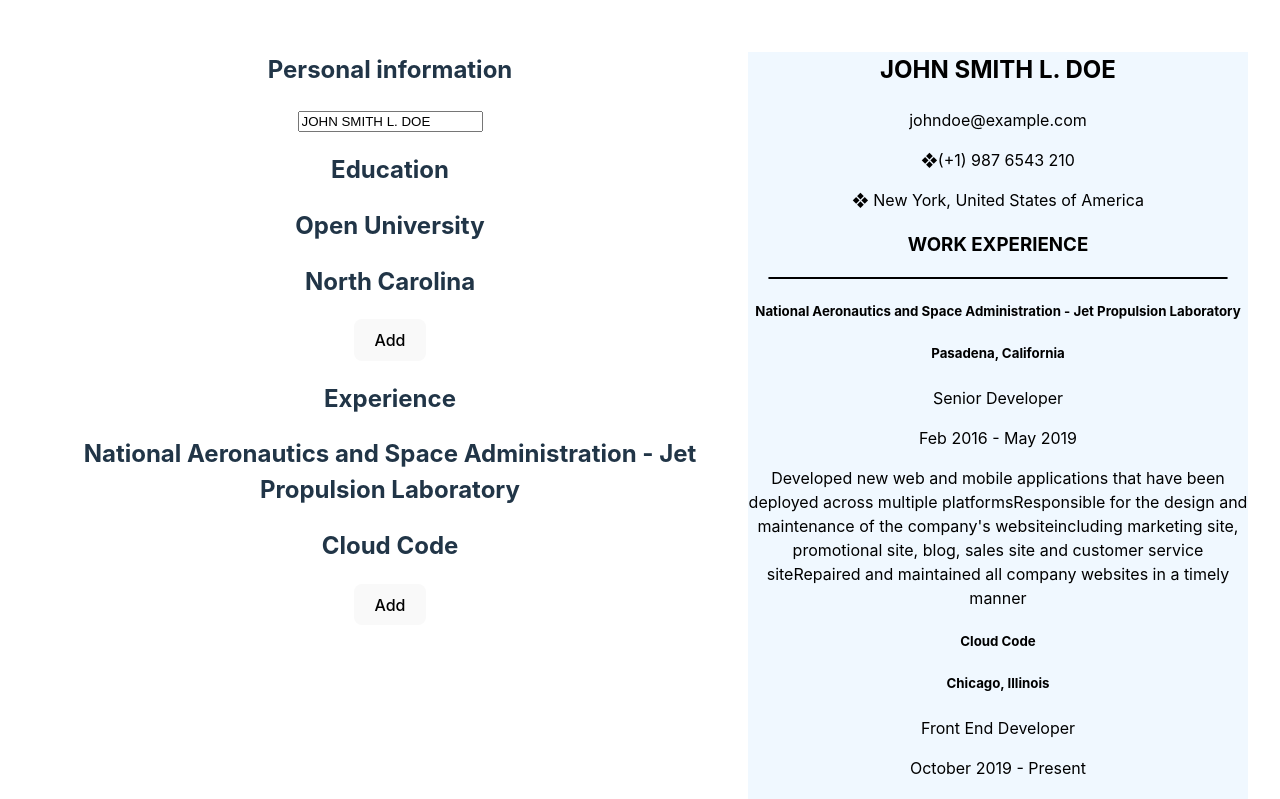
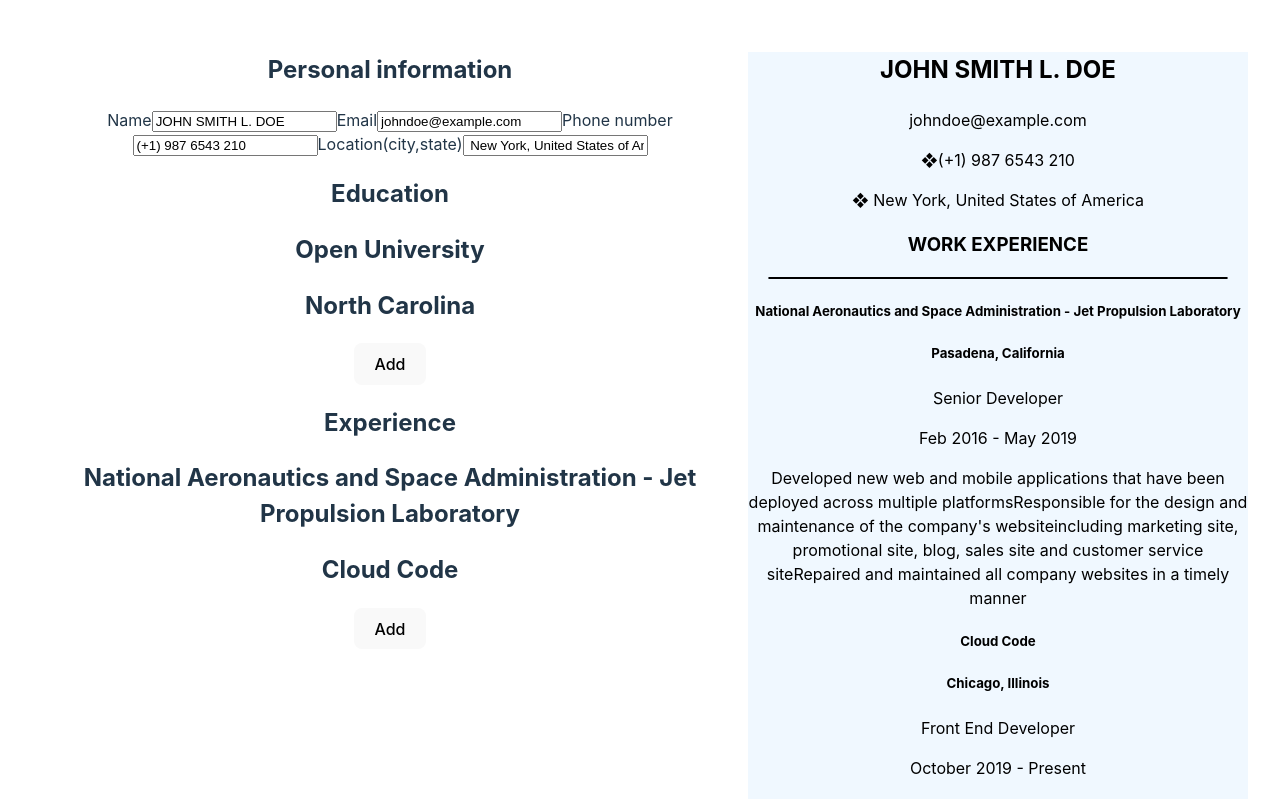
Before and after one commit to OmarBknd/CV-Application, a React (Vite) app: page / in a window 1280 px wide. Shown: the top 799 px of the page. Built offline with nearby package versions, Linux system fonts and the light colour scheme.

Commit message:
added location input

```diff
--- a/src/components/PersonalInfo.jsx
+++ b/src/components/PersonalInfo.jsx
@@ -1,12 +1,30 @@
 export default function PersonalInfo({personalInfo,onChange}){
     return(
         <div>
-
+            Name
             <input
             name="name"
             value={personalInfo.name}
             onChange={onChange}
             type="text" />
+            Email
+             <input
+            name="email"
+            value={personalInfo.email}
+            onChange={onChange}
+            type="text" />
+            Phone number
+             <input
+            name="phoneNumber"
+            value={personalInfo.phoneNumber}
+            onChange={onChange}
+            type="text" />
+             Location(city,state)
+             <input
+            name="phoneNumber"
+            value={personalInfo.location}
+            onChange={onChange}
+            type="text" />
         </div>
     )
 }
```
